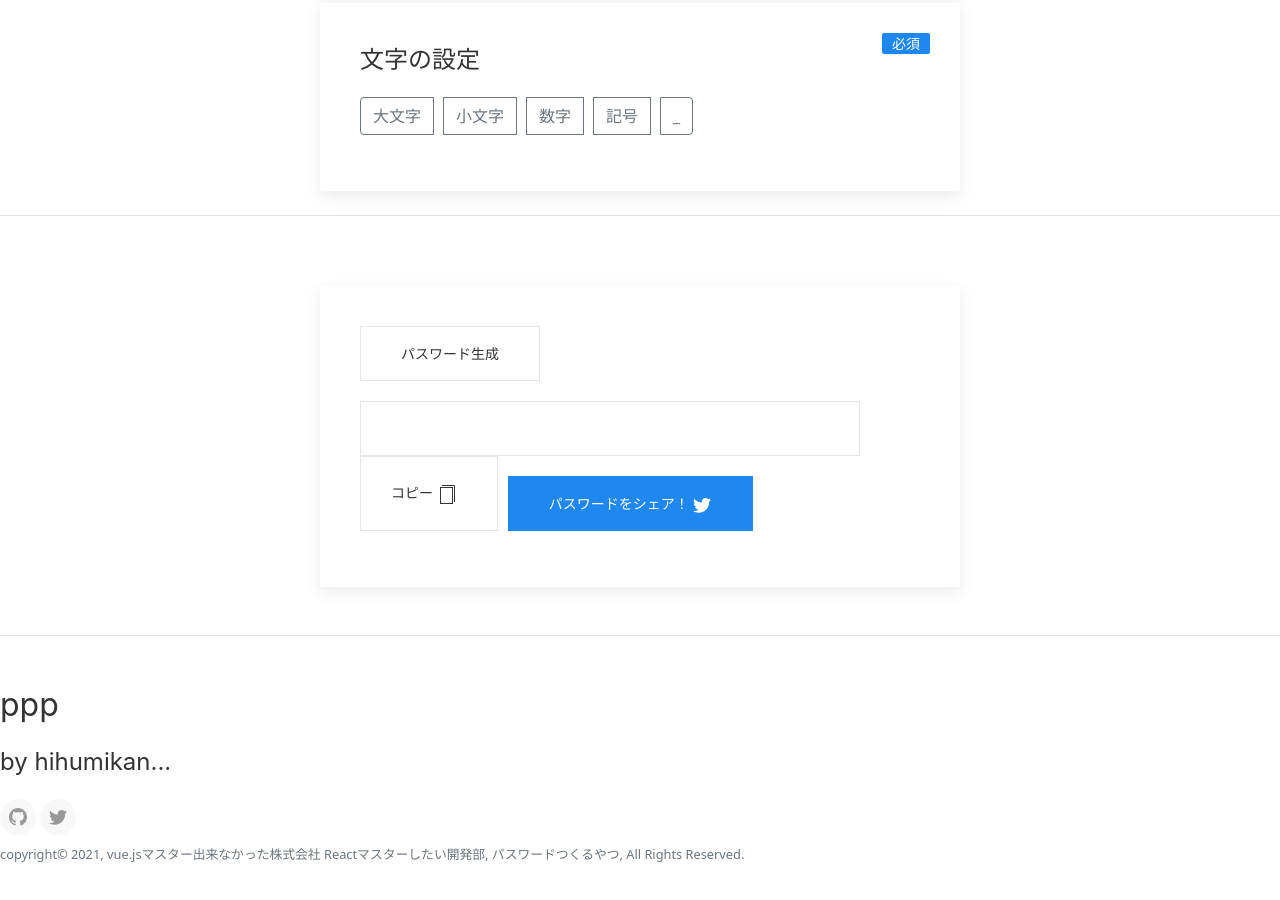
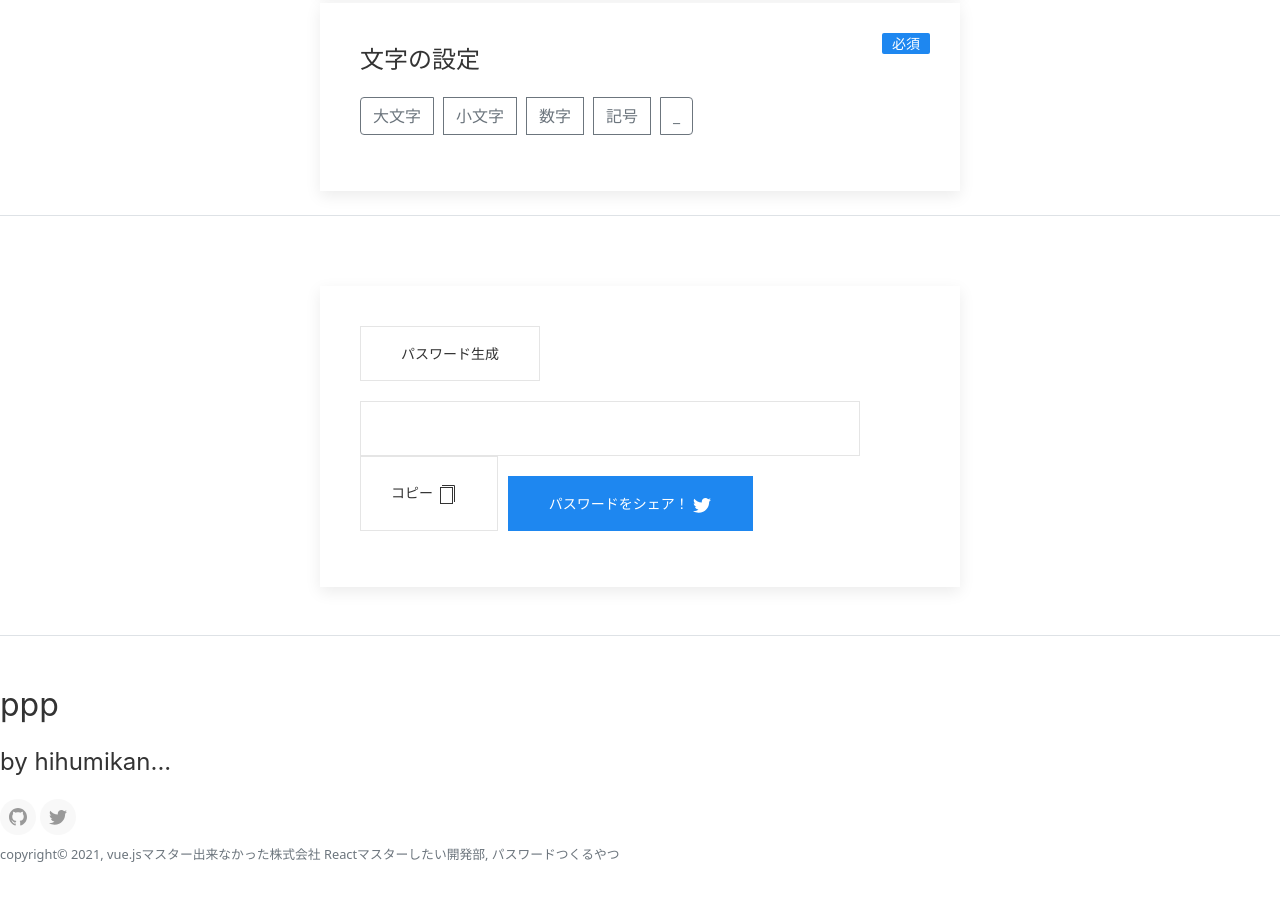
Before and after one commit to hihumikan/hihumikan.github.io, a plain HTML site: page index.html in a window 1280 px wide. Shown: the part 524-1424 px from the top of the page. Drawn offline with nearby package versions, Linux system fonts and the light colour scheme; a script that the page names is missing.

Commit message:
Update index.html

```diff
--- a/index.html
+++ b/index.html
@@ -128,7 +128,7 @@
                 </div>
                 <small class="d-block mb-3 text-muted uk-margin-small-top">copyright&copy; 2021, vue.jsマスター出来なかった株式会社
                     Reactマスターしたい開発部,
-                    パスワードつくるやつ, All Rights Reserved.</small>
+                    パスワードつくるやつ</small>
             </div>
         </div>
     </footer>
```
